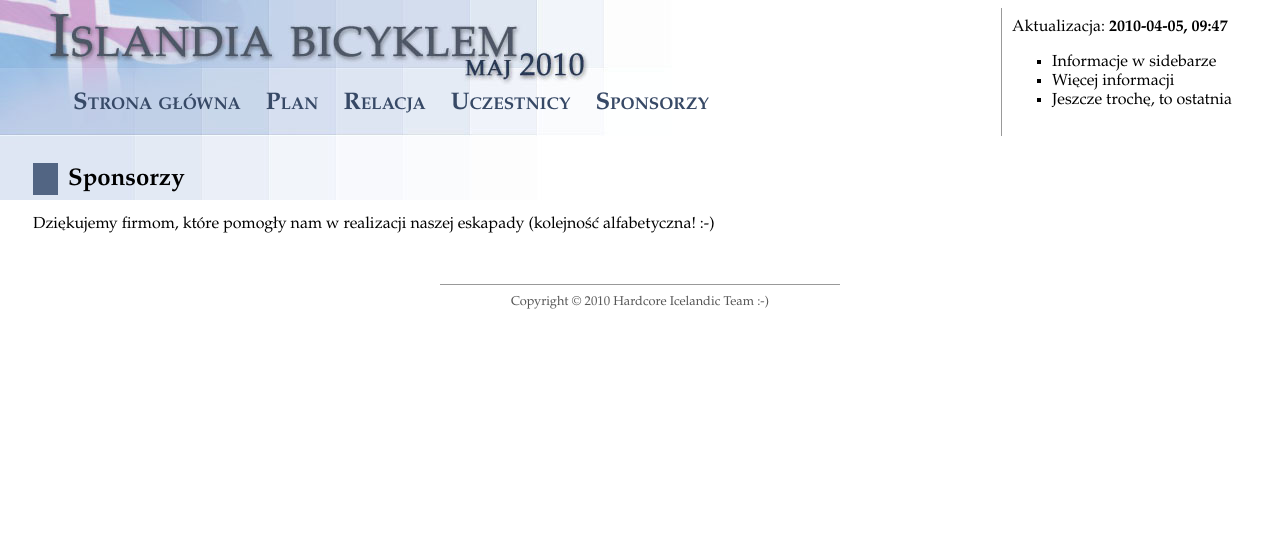
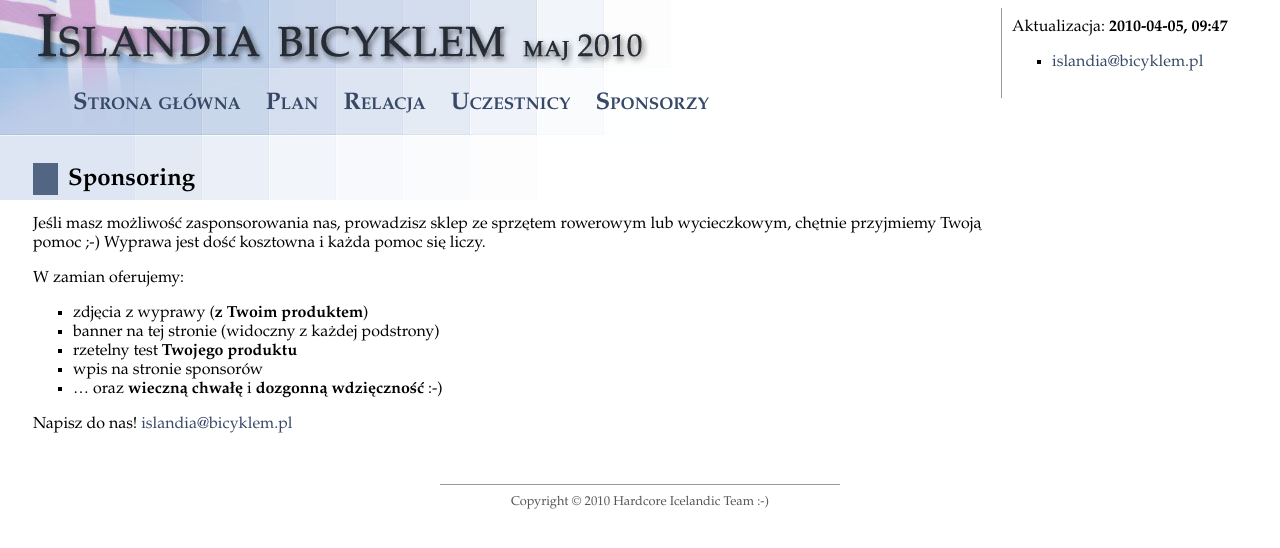
Before and after one commit to michalbugno/bicyklem.pl, a Jekyll site: the page built from sponsorship.markdown, in a window 1280 px wide. Shown: the top 548 px of the page. Built offline with Jekyll 4.4.1, drawn with Linux system fonts in a browser that asks for light colours.

Commit message:
Sponsorship, mail

```diff
--- a/_layouts/default.html
+++ b/_layouts/default.html
@@ -11,9 +11,7 @@
     <div id="sidebar">
       Aktualizacja: <strong>{{ site.time | date: "%Y-%m-%d, %H:%M" }}</strong>
       <ul>
-        <li>Informacje w sidebarze</li>
-        <li>Więcej informacji</li>
-        <li>Jeszcze trochę, to ostatnia</li>
+        <li><a href="mailto:islandia@bicyklem.pl">islandia@bicyklem.pl</a></li>
       </ul>
     </div>
     <div id="menu">
--- /dev/null
+++ b/googlehostedservice.html
@@ -0,0 +1 @@
+googleffffffffcb69a7e4
--- a/sponsorship.markdown
+++ b/sponsorship.markdown
@@ -3,6 +3,17 @@
 title: Sponsorzy
 ---
 
-## Sponsorzy
-Dziękujemy firmom, które pomogły nam w realizacji naszej eskapady (kolejność
-alfabetyczna! :-)
+## Sponsoring
+Jeśli masz możliwość zasponsorowania nas, prowadzisz sklep ze sprzętem rowerowym
+lub wycieczkowym, chętnie przyjmiemy Twoją pomoc ;-) Wyprawa jest dość kosztowna
+i każda pomoc się liczy.
+
+W zamian oferujemy:
+ * zdjęcia z wyprawy (**z Twoim produktem**)
+ * banner na tej stronie (widoczny z każdej podstrony)
+ * rzetelny test **Twojego produktu**
+ * wpis na stronie sponsorów
+ * ... oraz **wieczną chwałę** i **dozgonną wdzięczność** :-)
+
+Napisz do nas!
+[islandia@bicyklem.pl](mailto:islandia@bicyklem.pl)
--- a/trip_plan.markdown
+++ b/trip_plan.markdown
@@ -10,7 +10,7 @@
 
 ## Wylot
 Wylatujemy z Berlina **30 kwietnia 2010**. Do Berlina dotrzemy przez Szczecin
-zatrzymując się na noc u rodziny Marcina, kudos!
+zatrzymując się na chwilę u rodziny Marcina, kudos!
 
 ## Points of Interest
 Nie chcemy tradycyjnie objechać Islandii, w zamian mamy nadzieję na odwiedzenie
```
Also changed, not shown: images/menu.jpg.
